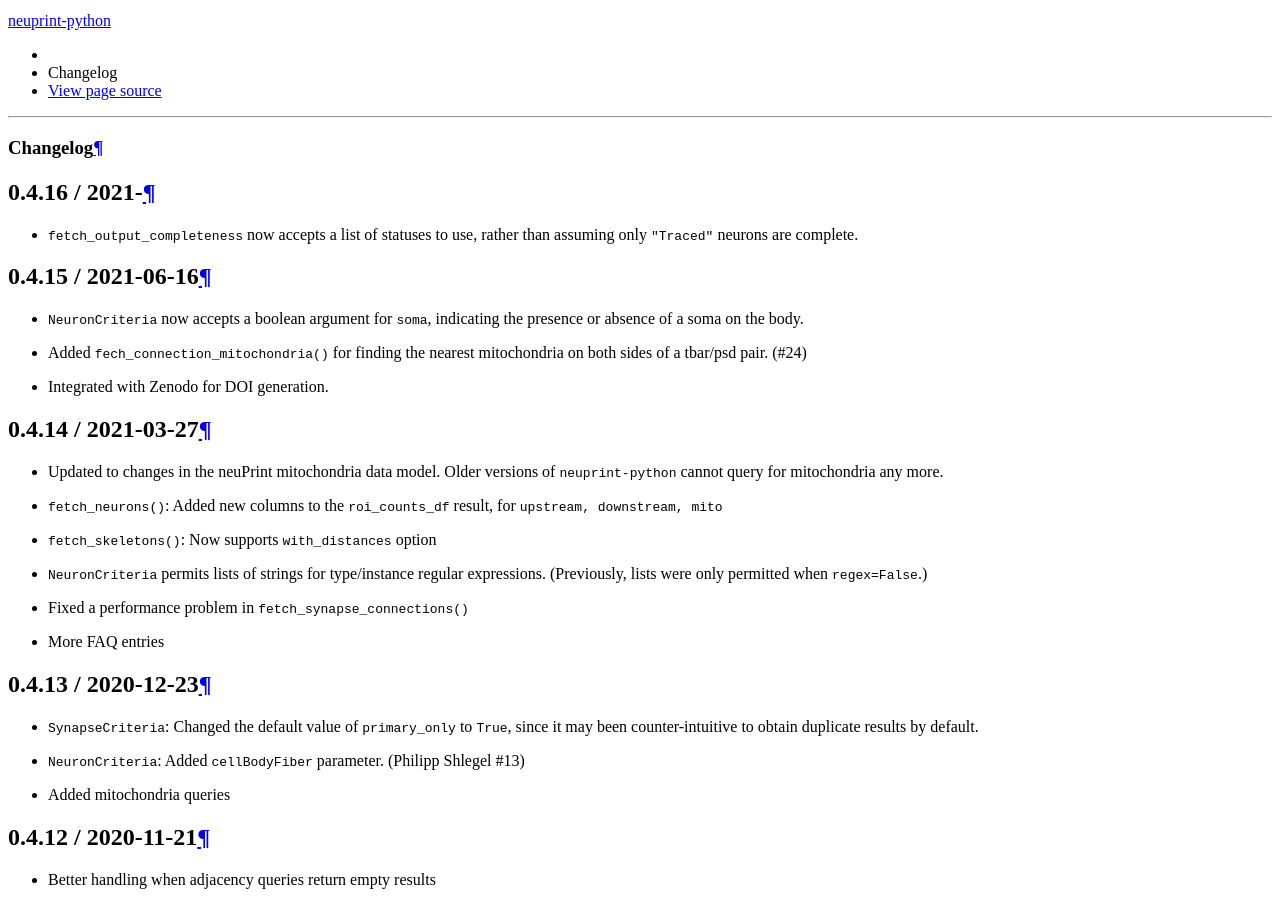
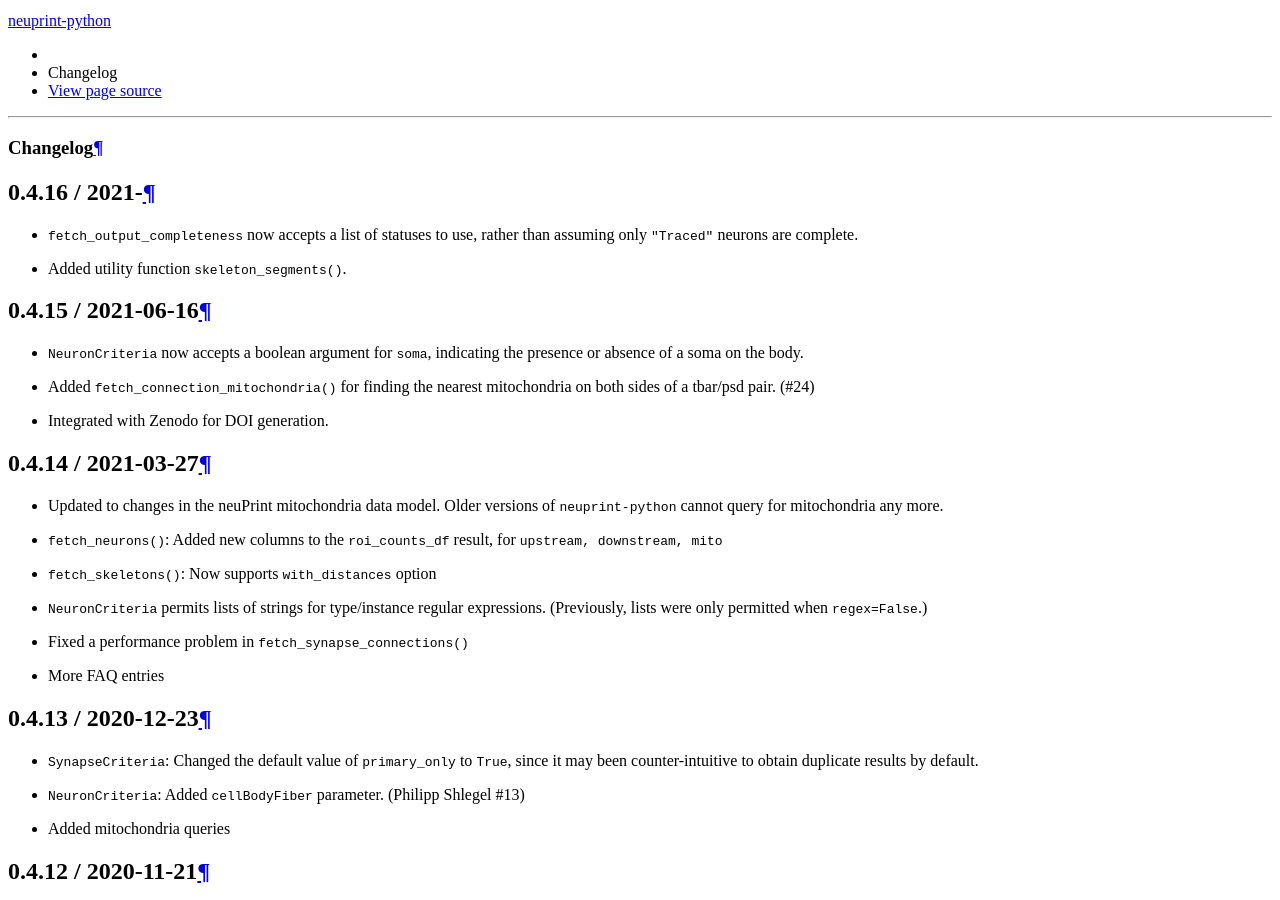
Before and after one commit to connectome-neuprint/neuprint-python, a Sphinx documentation site: the page built from docs/source/changelog.rst, in a window 1280 px wide and 900 px high, scrolled down 355 px. Built offline with Sphinx 7.4.7 and the Read the Docs theme 2.0.0, drawn with Linux system fonts in a browser that asks for light colours; pages that are not in the unit, such as notebooks, are missing from menus.

Commit message:
Expose and document skeleton_segments()

```diff
--- a/docs/source/changelog.rst
+++ b/docs/source/changelog.rst
@@ -4,11 +4,12 @@ Changelog
 0.4.16 / 2021-
 -------------------
 - ``fetch_output_completeness`` now accepts a list of statuses to use, rather than assuming only ``"Traced"`` neurons are complete.
+- Added utility function ``skeleton_segments()``.
 
 0.4.15 / 2021-06-16
 -------------------
 - ``NeuronCriteria`` now accepts a boolean argument for ``soma``, indicating the presence or absence of a soma on the body.
-- Added ``fech_connection_mitochondria()`` for finding the nearest mitochondria on both sides of a tbar/psd pair. (#24)
+- Added ``fetch_connection_mitochondria()`` for finding the nearest mitochondria on both sides of a tbar/psd pair. (#24)
 - Integrated with Zenodo for DOI generation.
 
 0.4.14 / 2021-03-27
--- a/docs/source/skeleton.rst
+++ b/docs/source/skeleton.rst
@@ -26,6 +26,7 @@ Skeletons
     skeleton_swc_to_df
     skeleton_df_to_swc
     skeleton_df_to_nx
+    skeleton_segments
 
 Reference
 ---------
@@ -36,3 +37,4 @@ Reference
 .. autofunction:: skeleton_swc_to_df
 .. autofunction:: skeleton_df_to_swc
 .. autofunction:: skeleton_df_to_nx
+.. autofunction:: skeleton_segments
--- a/neuprint/__init__.py
+++ b/neuprint/__init__.py
@@ -17,7 +17,8 @@ from .queries import ( fetch_custom, fetch_meta, fetch_all_rois, fetch_primary_r
                        fetch_downstream_orphan_tasks )
 from .utils import merge_neuron_properties, connection_table_to_matrix
 from .simulation import ( NeuronModel, TimingResult, Ra_LOW, Ra_MED, Ra_HIGH, Rm_LOW, Rm_MED, Rm_HIGH )
-from .skeleton import fetch_skeleton, skeleton_df_to_nx, skeleton_swc_to_df, skeleton_df_to_swc, heal_skeleton, reorient_skeleton, calc_segment_distances
+from .skeleton import ( fetch_skeleton, skeleton_df_to_nx, skeleton_swc_to_df, skeleton_df_to_swc, heal_skeleton,
+                        reorient_skeleton, calc_segment_distances, skeleton_segments)
 
 from ._version import get_versions
 __version__ = get_versions()['version']
```
